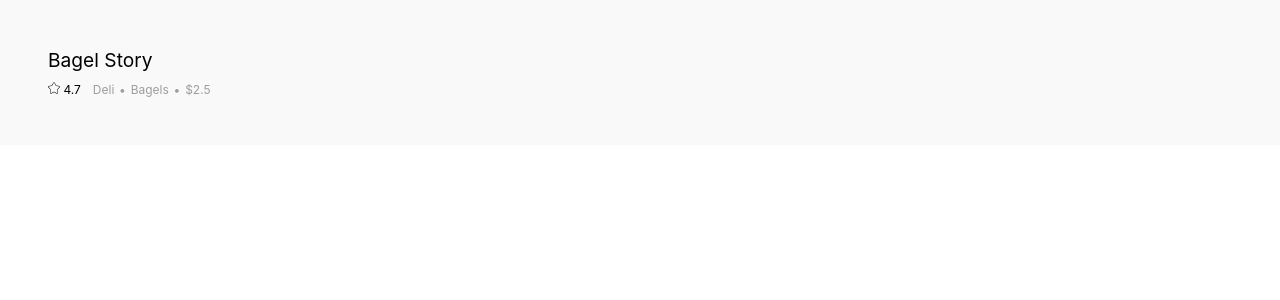
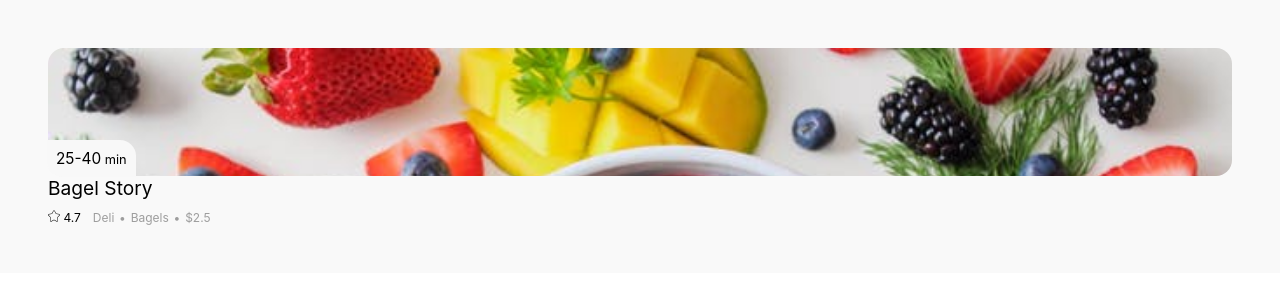
Before and after one commit to ivanguebri/chukwudi, a React (Create React App) app: page / in a window 1280 px wide. Shown: the top 300 px of the page. Built offline with nearby package versions, Linux system fonts and the light colour scheme.

Commit message:
fix: properly add unique key

```diff
--- a/src/App.tsx
+++ b/src/App.tsx
@@ -1,11 +1,16 @@
 import "./App.css";
-import ProductCardContent from "./modules/shared/components/ProductCardContent";
+import ProductCard from "./modules/shared/components/ProductCard";
 
 function App() {
   return (
     <div className="App">
-      <ProductCardContent
-        productCategories={["Deli", "Bagels"]}
+      <ProductCard
+        deliveryRange="25-40"
+        imageName="fruit-salad.jpeg"
+        productCategories={[
+          { id: 1, name: "Deli" },
+          { id: 2, name: "Bagels" },
+        ]}
         productName="Bagel Story"
         productPrice={2.5}
         productRating={4.7}
--- a/src/modules/shared/components/ProductCard/ProductCard.tsx
+++ b/src/modules/shared/components/ProductCard/ProductCard.tsx
@@ -1,14 +1,34 @@
+import { ProductCategory } from "../../types";
+
+import ProductCardContent from "../ProductCardContent";
 import ProductCardMedia from "../ProductCardMedia";
 
 type ProductCardProps = {
   deliveryRange: string;
   imageName: string;
+  productCategories: ProductCategory[];
+  productName: string;
+  productPrice: number;
+  productRating: number;
 };
 
-const ProductCard = ({ deliveryRange, imageName }: ProductCardProps) => {
+const ProductCard = ({
+  deliveryRange,
+  imageName,
+  productCategories,
+  productName,
+  productPrice,
+  productRating,
+}: ProductCardProps) => {
   return (
     <section>
       <ProductCardMedia deliveryRange={deliveryRange} imageName={imageName} />
+      <ProductCardContent
+        productCategories={productCategories}
+        productName={productName}
+        productPrice={productPrice}
+        productRating={productRating}
+      />
     </section>
   );
 };
--- a/src/modules/shared/components/ProductCardContent/ProductCardContent.css
+++ b/src/modules/shared/components/ProductCardContent/ProductCardContent.css
@@ -22,6 +22,10 @@
   height: auto;
 }
 
+.product-category {
+  display: inline;
+}
+
 .product-category-separator {
   margin: 0 0.4em 0 0.4em;
 }
--- a/src/modules/shared/components/ProductCardContent/ProductCardContent.tsx
+++ b/src/modules/shared/components/ProductCardContent/ProductCardContent.tsx
@@ -1,9 +1,11 @@
 import "./ProductCardContent.css";
+
+import { ProductCategory } from "../../types";
 
 import RatingStar from "../RatingStar";
 
 type ProductCardContentProps = {
-  productCategories: string[];
+  productCategories: ProductCategory[];
   productName: string;
   productPrice: number;
   productRating: number;
@@ -23,14 +25,10 @@
           <RatingStar className="rating-star" /> {productRating}
         </span>
         {productCategories.map((productCategory) => (
-          <>
-            <span className="product-category" key={productCategory}>
-              {productCategory}
-            </span>
-            <span className="product-category product-category-separator">
-              •
-            </span>
-          </>
+          <p className="product-category" key={productCategory.id}>
+            <span>{productCategory.name}</span>
+            <span className="product-category-separator">•</span>
+          </p>
         ))}
         <span className="product-price">${productPrice}</span>
       </div>
--- /dev/null
+++ b/src/modules/shared/types.ts
@@ -0,0 +1,4 @@
+export type ProductCategory = {
+  id: number;
+  name: string;
+};
```
